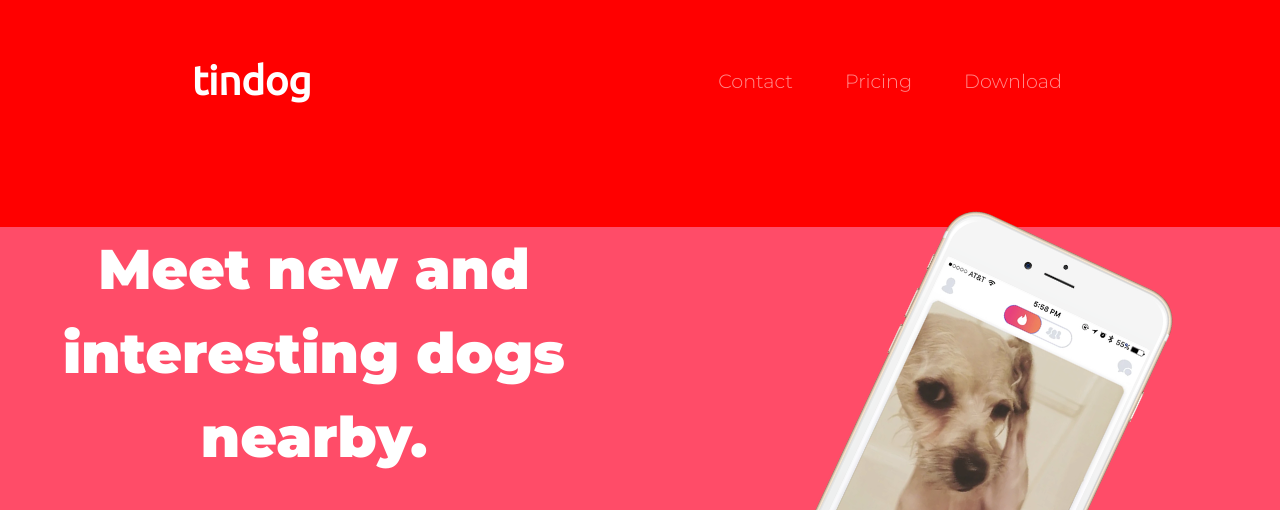
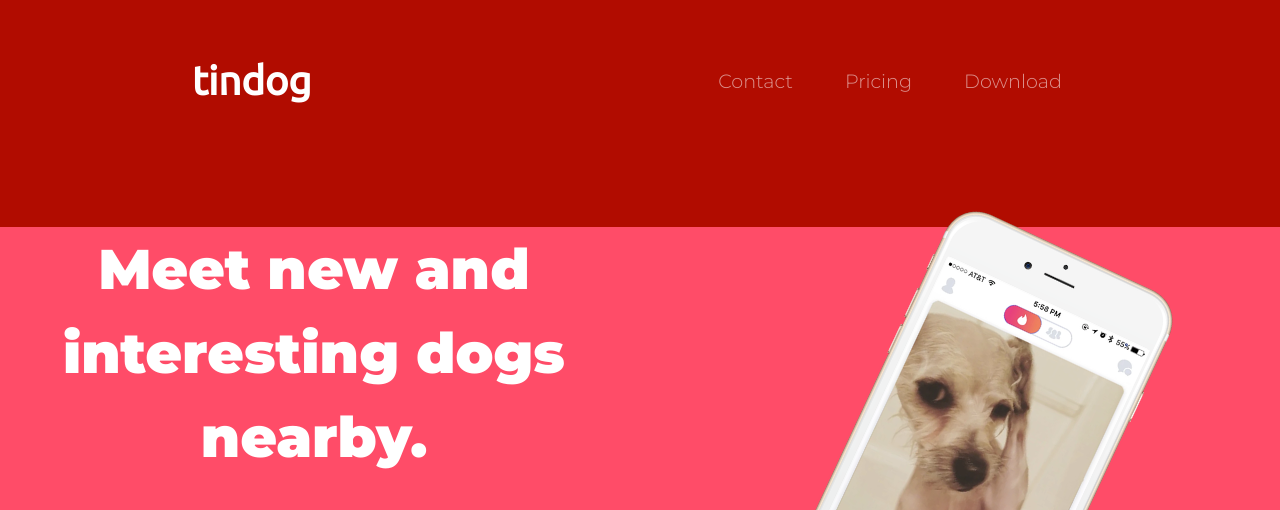
Before and after one commit to Rocksteady0101/TinDog, a plain HTML site: page index.html in a window 1280 px wide. Shown: the top 510 px of the page. Drawn offline with nearby package versions, Linux system fonts and the light colour scheme.

Commit message:
Update styles.css

```diff
--- a/styles.css
+++ b/styles.css
@@ -33,12 +33,13 @@ p {
   margin: 20px;
 }
 
-#nav{
-  background-color: red;
+#nav {
+  background-color:#b10c00;
   text-align: center;
   position: relative;
 z-index: 1;
    }
+
 .sectionTwo{
   text-align: center;
   font-size: 4rem;
```
